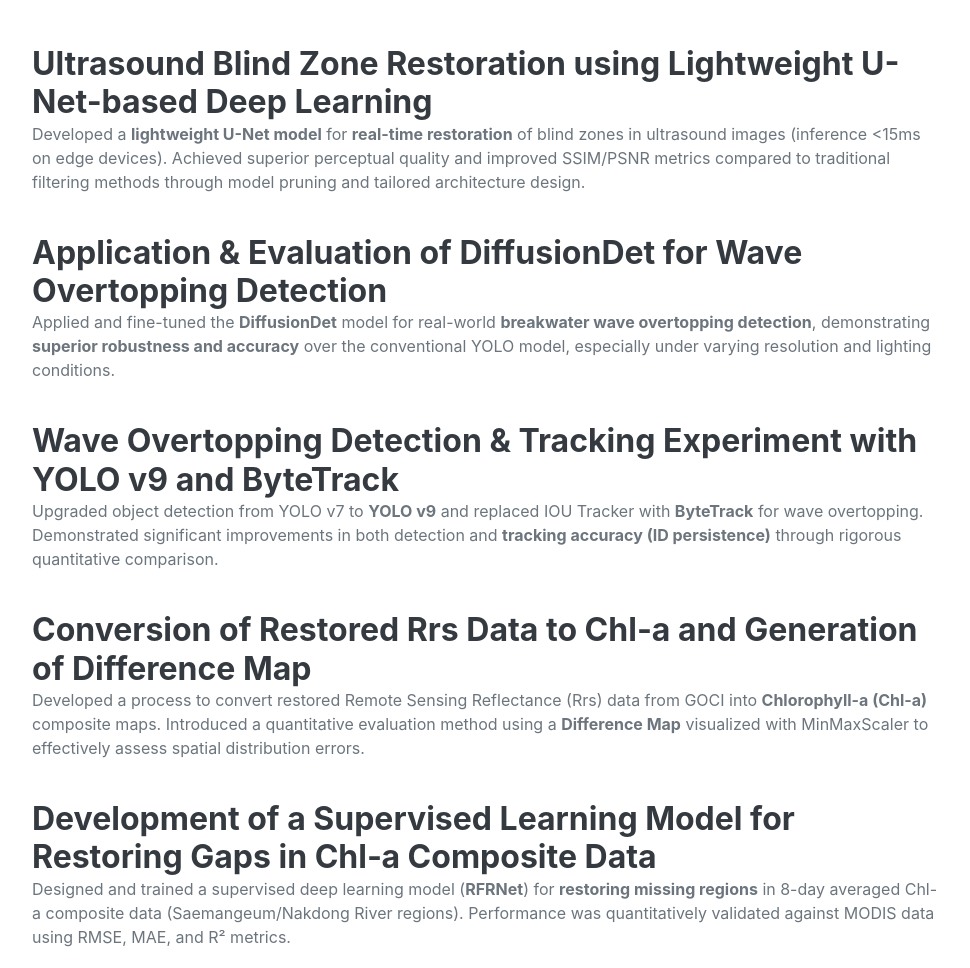
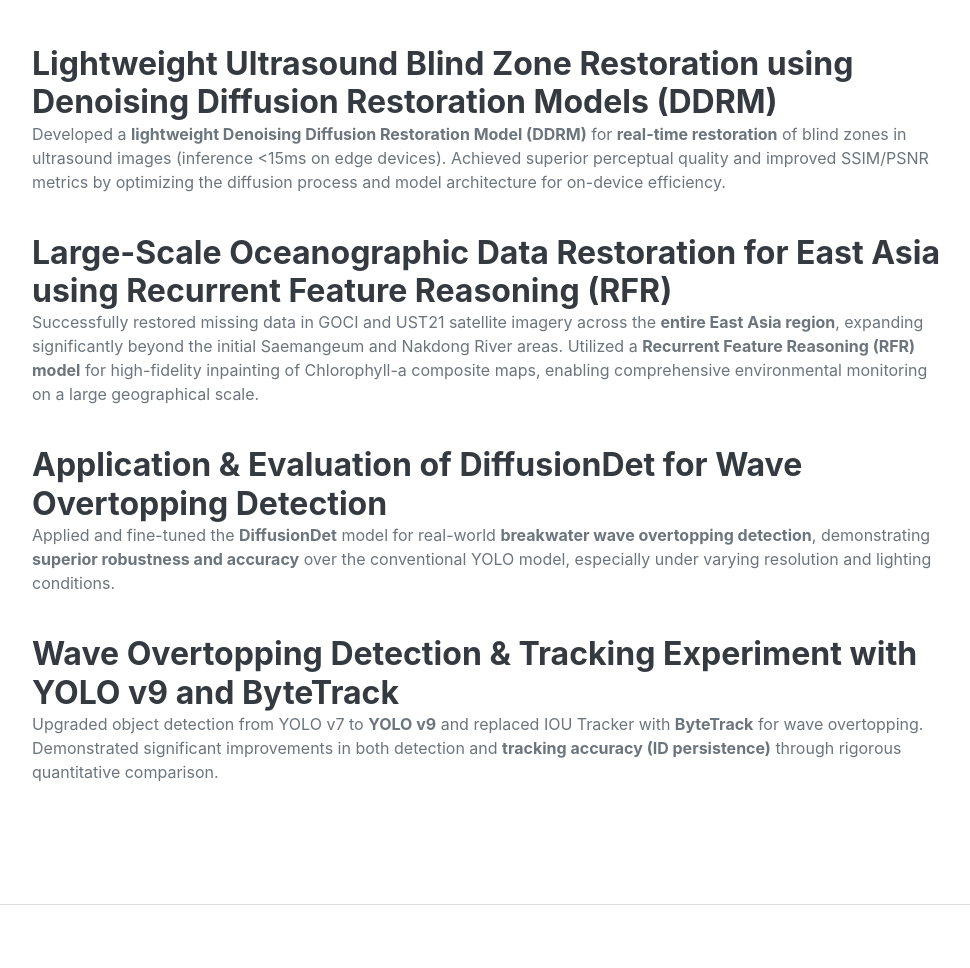
Before and after one commit to yousirong/yousirong.github.io, a website: page src/pug/index.pug in a window 1280 px wide. Shown: the part 4914-5882 px from the top of the page, without its empty margins (288-1258 px from the left). Drawn offline with nearby package versions, Linux system fonts and the light colour scheme; files that its build step writes are made by us from their sources; files whose address does not match are found by name; a web font is replaced by a local one.

Commit message:
20251002

```diff
--- a/src/pug/index.pug
+++ b/src/pug/index.pug
@@ -40,8 +40,6 @@
             a.nav-link.js-scroll-trigger(href='#awards') Awards
 
     // Page Content
-    //- ★★★★★ 중요 ★★★★★
-    //- 아래의 모든 section 태그들은 반드시 .container-fluid.p-0 안에 있도록 들여쓰기 되어야 합니다.
     .container-fluid.p-0
 
       // About
@@ -208,31 +206,31 @@
       section#interests.resume-section
         .resume-section-content
           h2.mb-5 Research Projects
+
           .d-flex.flex-column.flex-md-row.justify-content-between.mb-4
             .flex-grow-1
-              h3.mb-0 Ultrasound Blind Zone Restoration using Lightweight U-Net-based Deep Learning
+              h3.mb-0 Lightweight Ultrasound Blind Zone Restoration using Denoising Diffusion Restoration Models (DDRM)
               p
-                | Developed a #[strong lightweight U-Net model] for #[strong real-time restoration] of blind zones in ultrasound images (inference <15ms on edge devices). Achieved superior perceptual quality and improved SSIM/PSNR metrics compared to traditional filtering methods through model pruning and tailored architecture design.
+                | Developed a #[strong lightweight Denoising Diffusion Restoration Model (DDRM)] for #[strong real-time restoration] of blind zones in ultrasound images (inference <15ms on edge devices). Achieved superior perceptual quality and improved SSIM/PSNR metrics by optimizing the diffusion process and model architecture for on-device efficiency.
+
+          .d-flex.flex-column.flex-md-row.justify-content-between.mb-4
+            .flex-grow-1
+              h3.mb-0 Large-Scale Oceanographic Data Restoration for East Asia using Recurrent Feature Reasoning (RFR)
+              p
+                | Successfully restored missing data in GOCI and UST21 satellite imagery across the #[strong entire East Asia region], expanding significantly beyond the initial Saemangeum and Nakdong River areas. Utilized a #[strong Recurrent Feature Reasoning (RFR) model] for high-fidelity inpainting of Chlorophyll-a composite maps, enabling comprehensive environmental monitoring on a large geographical scale.
+
           .d-flex.flex-column.flex-md-row.justify-content-between.mb-4
             .flex-grow-1
               h3.mb-0 Application & Evaluation of DiffusionDet for Wave Overtopping Detection
               p
                 | Applied and fine-tuned the #[strong DiffusionDet] model for real-world #[strong breakwater wave overtopping detection], demonstrating #[strong superior robustness and accuracy] over the conventional YOLO model, especially under varying resolution and lighting conditions.
+
           .d-flex.flex-column.flex-md-row.justify-content-between.mb-4
             .flex-grow-1
               h3.mb-0 Wave Overtopping Detection & Tracking Experiment with YOLO v9 and ByteTrack
               p
                 | Upgraded object detection from YOLO v7 to #[strong YOLO v9] and replaced IOU Tracker with #[strong ByteTrack] for wave overtopping. Demonstrated significant improvements in both detection and #[strong tracking accuracy (ID persistence)] through rigorous quantitative comparison.
-          .d-flex.flex-column.flex-md-row.justify-content-between.mb-4
-            .flex-grow-1
-              h3.mb-0 Conversion of Restored Rrs Data to Chl-a and Generation of Difference Map
-              p
-                | Developed a process to convert restored Remote Sensing Reflectance (Rrs) data from GOCI into #[strong Chlorophyll-a (Chl-a)] composite maps. Introduced a quantitative evaluation method using a #[strong Difference Map] visualized with MinMaxScaler to effectively assess spatial distribution errors.
-          .d-flex.flex-column.flex-md-row.justify-content-between
-            .flex-grow-1
-              h3.mb-0 Development of a Supervised Learning Model for Restoring Gaps in Chl‑a Composite Data
-              p
-                | Designed and trained a supervised deep learning model (#[strong RFRNet]) for #[strong restoring missing regions] in 8-day averaged Chl-a composite data (Saemangeum/Nakdong River regions). Performance was quantitatively validated against MODIS data using RMSE, MAE, and R² metrics.
+
 
       hr.m-0
 
```
Also changed, not shown: dist/index.html.
